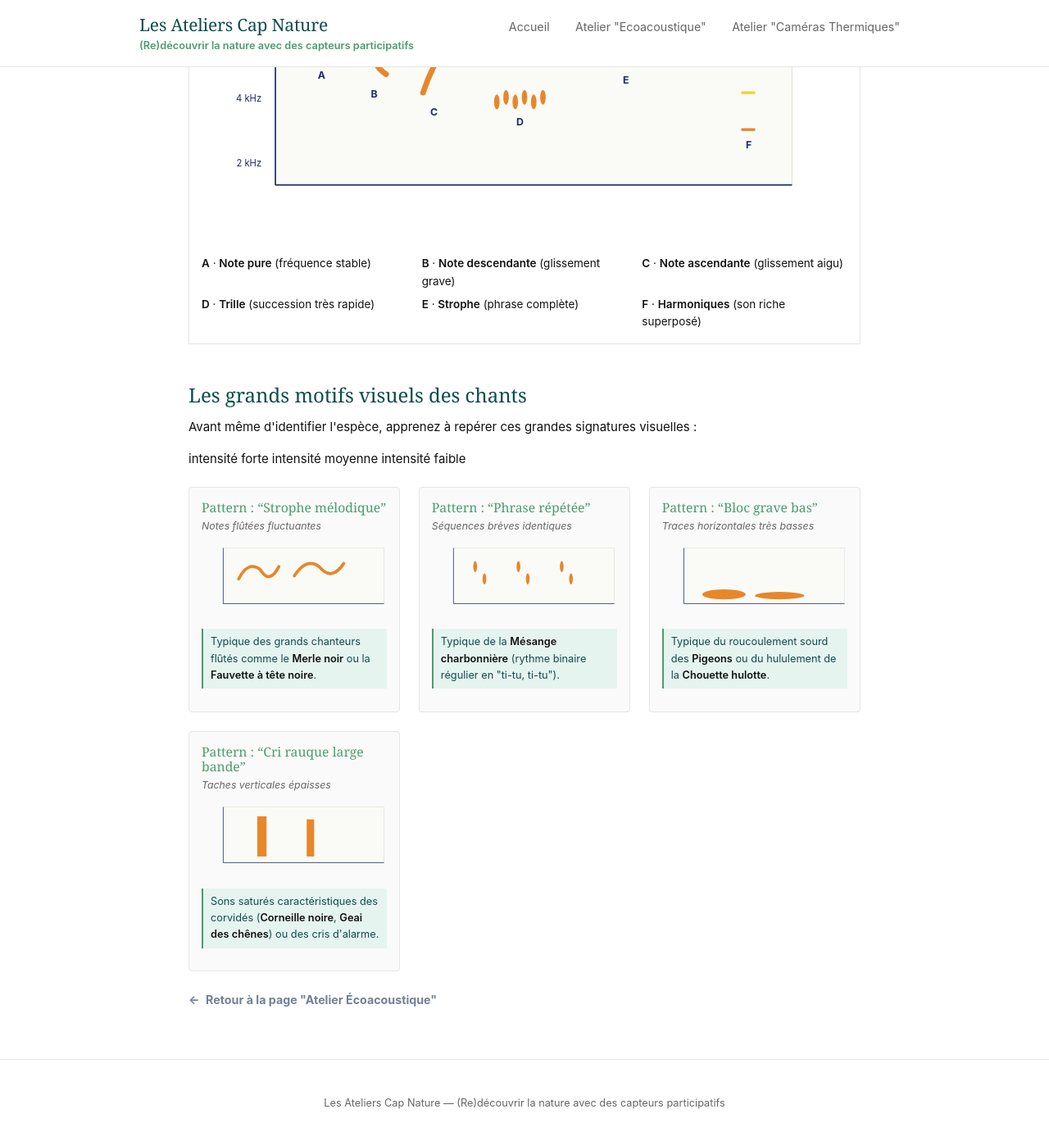
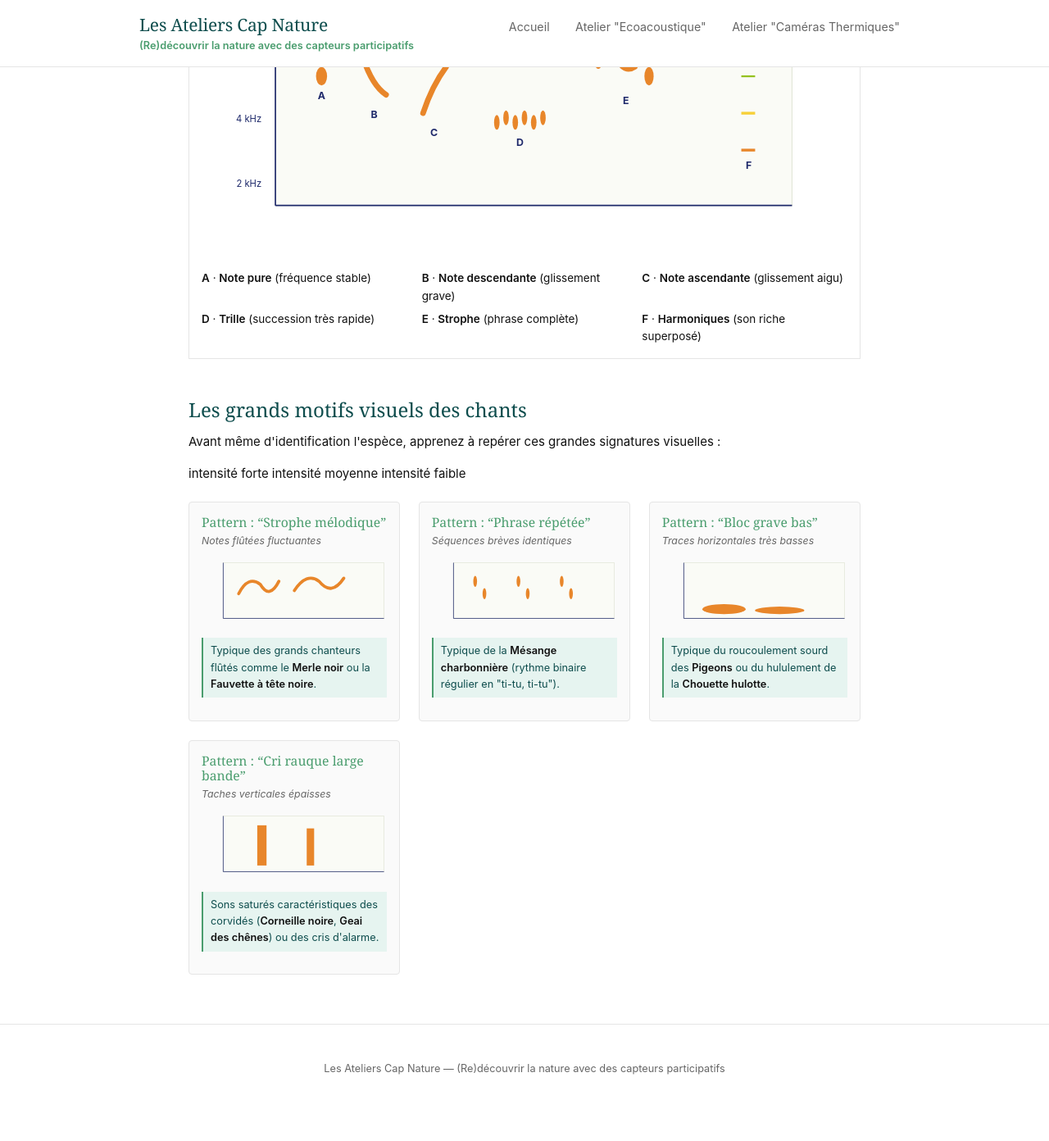
Before and after one commit to marieleapouliquen/wiki-cap-nature, a Jekyll site: the page built from _pages/module-oiseaux/sonogramme.md, in a window 1280 px wide and 1400 px high, scrolled down 1612 px. Shown: the top 1392 px of the window at 82% size. Built offline with Jekyll 4.4.1, drawn with Linux system fonts in a browser that asks for light colours; after the commit the page ends 2970 px from its top, so only the background shows below that; some of the changed text lies outside the part shown.

Commit message:
Update sonogramme.md

```diff
--- a/_pages/module-oiseaux/sonogramme.md
+++ b/_pages/module-oiseaux/sonogramme.md
@@ -5,7 +5,17 @@ title: Apprendre à lire un sonogramme
 
 <main class="content">
 
- <h2>Guide : Apprendre à lire un sonogramme</h2>
+  <nav class="back-navigation" style="margin-top: 1rem; margin-bottom: 2rem;">
+    <a href="{{ '/module-oiseaux/' | relative_url }}"
+       style="display: inline-flex; align-items: center; gap: 0.5rem; text-decoration: none; color: var(--color-text-muted, #718096); font-weight: bold; font-size: 0.95rem; transition: color 0.2s ease;"
+       onmouseover="this.style.color='var(--color-link, #2b6cb0)'; this.querySelector('.arrow').style.transform='translateX(-3px)';"
+       onmouseout="this.style.color='var(--color-text-muted, #718096)'; this.querySelector('.arrow').style.transform='translateX(0)';">
+      <span class="arrow" style="display: inline-block; transition: transform 0.2s ease;">←</span>
+      Retour à la page "Atelier Écoacoustique"
+    </a>
+  </nav>
+
+  <h2>Guide : Apprendre à lire un sonogramme</h2>
   <p>Quand l'application Merlin identifie un oiseau, elle affiche un <strong>sonogramme</strong> (ou spectrogramme) qui défile en temps réel. Comprendre cette image enrichit considérablement l'analyse pédagogique en transformant une onde sonore invisible en repère visuel.</p>
 
   <div class="callout science">
@@ -17,7 +27,7 @@ title: Apprendre à lire un sonogramme
   <p>Un sonogramme se lit comme une partition de musique simplifiée. Il a deux dimensions :</p>
 
   <div class="sono-frame">
-    <svg viewBox="0 0 700 380" xmlns="http://www.w3.org/2000/svg">
+    <svg viewBox="0 0 700 380" xmlns="http://www.w3.org/2000/svg" style="width: 100%; height: auto; display: block;">
       <rect x="80" y="40" width="560" height="280" fill="#fafbf6" stroke="#e2e6d8"/>
       <line x1="80" y1="40" x2="640" y2="40" stroke="#e2e6d8" stroke-dasharray="3,3"/>
       <line x1="80" y1="110" x2="640" y2="110" stroke="#e2e6d8" stroke-dasharray="3,3"/>
@@ -66,7 +76,7 @@ title: Apprendre à lire un sonogramme
   <p>Plus une trace est colorée vivement, plus le son est puissant à ce moment précis sur cette fréquence.</p>
 
   <div class="sono-frame">
-    <svg viewBox="0 0 700 200" xmlns="http://www.w3.org/2000/svg">
+    <svg viewBox="0 0 700 200" xmlns="http://www.w3.org/2000/svg" style="width: 100%; height: auto; display: block;">
       <rect x="50" y="30" width="600" height="120" fill="#fafbf6" stroke="#e2e6d8"/>
       <defs>
         <linearGradient id="merlinGrad" x1="0%" x2="100%">
@@ -89,7 +99,7 @@ title: Apprendre à lire un sonogramme
   <p>Quelques termes utiles pour décrire ce qu'on observe sur un spectrogramme :</p>
 
   <div class="sono-frame">
-    <svg viewBox="0 0 700 320" xmlns="http://www.w3.org/2000/svg">
+    <svg viewBox="0 0 700 320" xmlns="http://www.w3.org/2000/svg" style="width: 100%; height: auto; display: block;">
       <rect x="80" y="20" width="560" height="240" fill="#fafbf6" stroke="#e2e6d8"/>
       <line x1="80" y1="20" x2="80" y2="260" stroke="#1f2a6b" stroke-width="1.5"/>
       <text x="65" y="30" font-size="10" fill="#1f2a6b" text-anchor="end">8 kHz</text>
@@ -134,7 +144,7 @@ title: Apprendre à lire un sonogramme
   </div>
 
   <h2>Les grands motifs visuels des chants</h2>
-  <p>Avant même d'identifier l'espèce, apprenez à repérer ces grandes signatures visuelles :</p>
+  <p>Avant même d'identification l'espèce, apprenez à repérer ces grandes signatures visuelles :</p>
 
   <div class="legend-mini">
     <span><span class="swatch" style="background:#e8862a"></span> intensité forte</span>
@@ -147,7 +157,7 @@ title: Apprendre à lire un sonogramme
     <div class="sono-card">
       <h4>Pattern : “Strophe mélodique”</h4>
       <span class="latin">Notes flûtées fluctuantes</span>
-      <svg viewBox="0 0 300 120" xmlns="http://www.w3.org/2000/svg">
+      <svg viewBox="0 0 300 120" xmlns="http://www.w3.org/2000/svg" style="width: 100%; height: auto; display: block;">
         <rect x="35" y="10" width="260" height="90" fill="#fafbf6" stroke="#e2e6d8"/>
         <line x1="35" y1="10" x2="35" y2="100" stroke="#1f2a6b"/><line x1="35" y1="100" x2="295" y2="100" stroke="#1f2a6b"/>
         <path d="M 60 60 Q 75 30 95 45 Q 110 70 125 40" stroke="#e8862a" stroke-width="5" fill="none" stroke-linecap="round"/>
@@ -159,7 +169,7 @@ title: Apprendre à lire un sonogramme
     <div class="sono-card">
       <h4>Pattern : “Phrase répétée”</h4>
       <span class="latin">Séquences brèves identiques</span>
-      <svg viewBox="0 0 300 120" xmlns="http://www.w3.org/2000/svg">
+      <svg viewBox="0 0 300 120" xmlns="http://www.w3.org/2000/svg" style="width: 100%; height: auto; display: block;">
         <rect x="35" y="10" width="260" height="90" fill="#fafbf6" stroke="#e2e6d8"/>
         <line x1="35" y1="10" x2="35" y2="100" stroke="#1f2a6b"/><line x1="35" y1="100" x2="295" y2="100" stroke="#1f2a6b"/>
         <ellipse cx="70" cy="40" rx="3" ry="9" fill="#e8862a"/><ellipse cx="85" cy="60" rx="3" ry="9" fill="#e8862a"/>
@@ -172,7 +182,7 @@ title: Apprendre à lire un sonogramme
     <div class="sono-card">
       <h4>Pattern : “Bloc grave bas”</h4>
       <span class="latin">Traces horizontales très basses</span>
-      <svg viewBox="0 0 300 120" xmlns="http://www.w3.org/2000/svg">
+      <svg viewBox="0 0 300 120" xmlns="http://www.w3.org/2000/svg" style="width: 100%; height: auto; display: block;">
         <rect x="35" y="10" width="260" height="90" fill="#fafbf6" stroke="#e2e6d8"/>
         <line x1="35" y1="10" x2="35" y2="100" stroke="#1f2a6b"/><line x1="35" y1="100" x2="295" y2="100" stroke="#1f2a6b"/>
         <ellipse cx="100" cy="85" rx="35" ry="8" fill="#e8862a"/>
@@ -184,7 +194,7 @@ title: Apprendre à lire un sonogramme
     <div class="sono-card">
       <h4>Pattern : “Cri rauque large bande”</h4>
       <span class="latin">Taches verticales épaisses</span>
-      <svg viewBox="0 0 300 120" xmlns="http://www.w3.org/2000/svg">
+      <svg viewBox="0 0 300 120" xmlns="http://www.w3.org/2000/svg" style="width: 100%; height: auto; display: block;">
         <rect x="35" y="10" width="260" height="90" fill="#fafbf6" stroke="#e2e6d8"/>
         <line x1="35" y1="10" x2="35" y2="100" stroke="#1f2a6b"/><line x1="35" y1="100" x2="295" y2="100" stroke="#1f2a6b"/>
         <rect x="90" y="25" width="15" height="65" fill="#e8862a"/>
@@ -195,15 +205,4 @@ title: Apprendre à lire un sonogramme
 
   </div>
 
-<nav class="back-navigation" style="margin-bottom: 2rem;">
-    <a href="{{ '/module-oiseaux/' | relative_url }}"
-       style="display: inline-flex; align-items: center; gap: 0.5rem; text-decoration: none; color: var(--color-text-muted, #718096); font-weight: bold; font-size: 0.95rem; transition: color 0.2s ease;"
-       onmouseover="this.style.color='var(--color-link, #2b6cb0)'; this.querySelector('.arrow').style.transform='translateX(-3px)';"
-       onmouseout="this.style.color='var(--color-text-muted, #718096)'; this.querySelector('.arrow').style.transform='translateX(0)';">
-      <span class="arrow" style="display: inline-block; transition: transform 0.2s ease;">←</span>
-      Retour à la page "Atelier Écoacoustique"
-    </a>
- </nav>
-
-
 </main>
```
